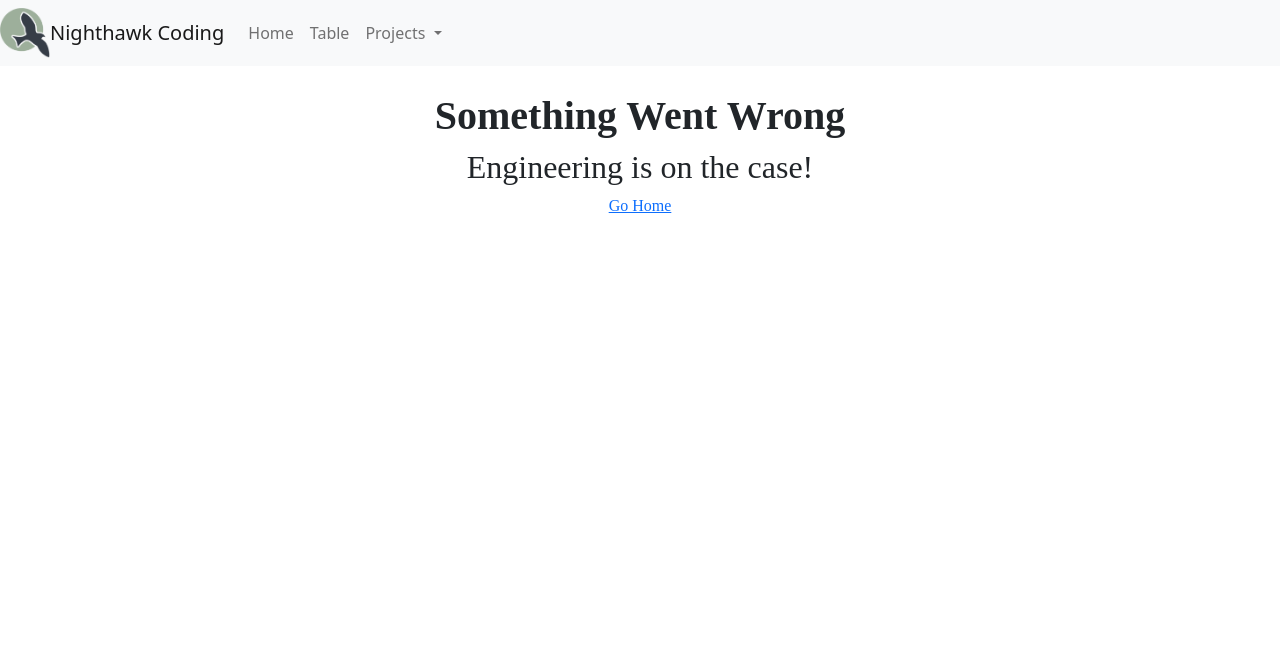
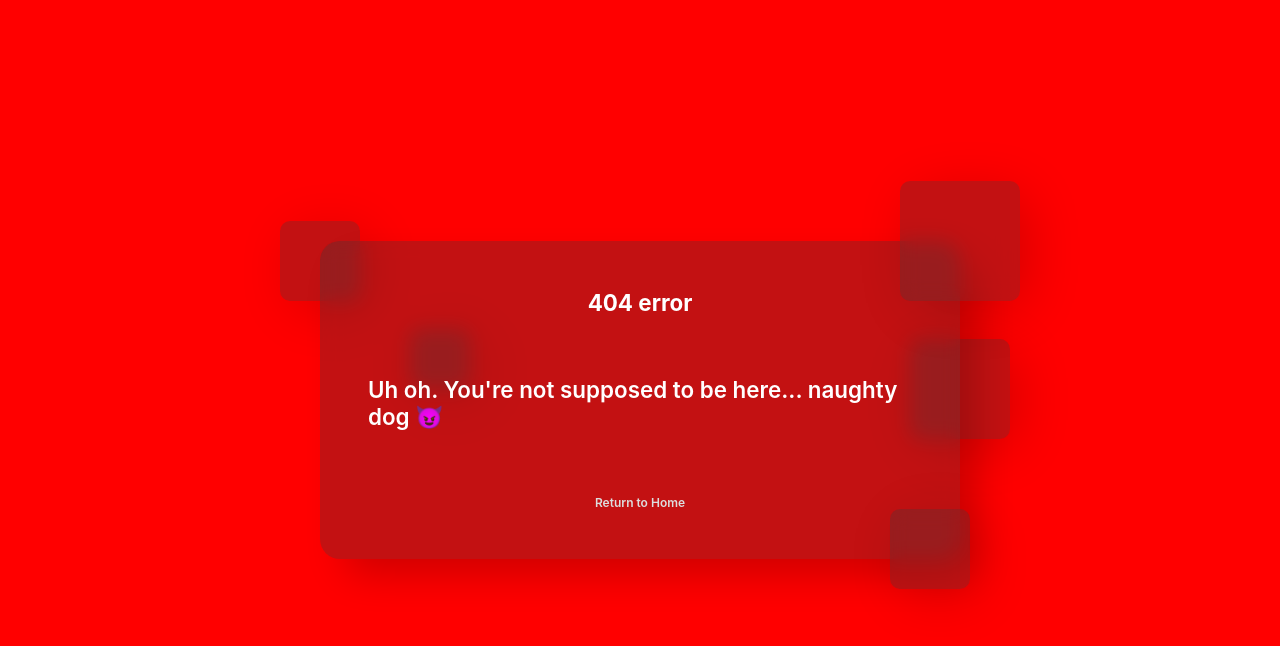
Before and after one commit to Project-MKAAT/backend-MKAAT, a Flask app: template templates/404.html in a window 1280 px wide. Shown: the top 646 px of the page. Run offline with Flask 3, Linux system fonts and the light colour scheme; the template is opened without the code that fills it, so the values that code supplies are empty; some libraries are stand-ins or nearby versions.

Commit message:
crazy 404 page

```diff
--- a/templates/404.html
+++ b/templates/404.html
@@ -1,20 +1,148 @@
-{% extends "layouts/base.html" %}
-{% set project = "404" %}
+<!DOCTYPE html>
+<html lang="en">
 
-{% block body %}
-    <div class="index">
-        <div class="center-block" style="margin: 2% 10% 10%; font-family: gilroy,serif;">
-            <div class="col-12" style="text-align: center;">
-                <h1><strong>Something Went Wrong</strong></h1>
-            </div>
+<head>
+    <meta charset="UTF-8">
+    <meta name="viewport" content="width=device-width, initial-scale=1.0">
+    <title>Login</title>
+    <style>
+        body {
+            /* background: black; */
+            background: red;
+            color: white;
+            font-family: -apple-system, system-ui, BlinkMacSystemFont;
+            font-weight: 600;
+        }
 
-            <div class="jumbotron jumbotron-fluid" style="text-align: center; ">
-                <h2>Engineering is on the case!</h2>
-                <a href="/">Go Home</a>
-            </div>
+        .container {
+            position: absolute;
+            transform: translate(-50%, -50%);
+            top: 50%;
+            left: 50%;
+        }
+
+        .error {
+            background: rgba(58, 58, 60, 0.3);
+            padding: 3em;
+            height: auto;
+            border-radius: 20px;
+            backdrop-filter: blur(10px);
+            box-shadow: 20px 20px 40px -6px rgba(0, 0, 0, 0.2);
+            text-align: center;
+            position: relative;
+            transition: all 0.2s ease-in-out;
+
+            &:hover {
+                box-shadow: 4px 4px 60px 8px rgba(0, 0, 0, 0.2);
+            }
+        }
+
+        p {
+            color: white;
+            font-size: 1.4rem;
+            margin-top: 0;
+            margin-bottom: 60px;
+        }
+
+        a {
+            text-decoration: none;
+            color: #ddd;
+            font-size: 12px;
+
+            &:hover {
+                text-shadow: 2px 2px 6px #00000040;
+            }
+
+            &:active {
+                text-shadow: none;
+            }
+        }
+
+        ::placeholder {
+            color: #fff;
+            text-shadow: 2px 2px 4px rgba(0, 0, 0, 0.4);
+        }
+
+        .drop {
+            background: rgba(58, 58, 60, 0.3);
+            backdrop-filter: blur(10px);
+            border-radius: 10px;
+            box-shadow: 10px 10px 60px -8px rgba(0, 0, 0, 0.2);
+            position: absolute;
+            transition: all 0.2s ease;
+
+        }
+
+        .drop-1 {
+            height: 80px;
+            width: 80px;
+            top: -20px;
+            left: -40px;
+            z-index: -1;
+        }
+
+        .drop-2 {
+            height: 80px;
+            width: 80px;
+            bottom: -30px;
+            right: -10px;
+        }
+
+        .drop-3 {
+            height: 100px;
+            width: 100px;
+            bottom: 120px;
+            right: -50px;
+            z-index: -1;
+        }
+
+        .drop-4 {
+            height: 120px;
+            width: 120px;
+            top: -60px;
+            right: -60px;
+        }
+
+        .drop-5 {
+            height: 60px;
+            width: 60px;
+            bottom: 170px;
+            left: 90px;
+            z-index: -1;
+        }
+
+
+        a,
+        input:focus,
+        select:focus,
+        textarea:focus,
+        button:focus {
+            outline: none;
+        }
+    </style>
+</head>
+
+<body>
+    <div class="container">
+
+        <div class="error">
+            <p><strong>404 error</strong></p>
+            <p style="text-align: left;">Uh oh. You're not supposed to be here... naughty dog 😈</p>
+            <!-- flag{n4ugh7y_d0g_6D79206E7574732069746368} -->
+            <a href="http://127.0.0.1:8069/">Return to Home</a>
+        </div>
+
+        <!-- square things in the background -->
+        <div class="drops">
+            <div class="drop drop-1"></div>
+            <div class="drop drop-2"></div>
+            <div class="drop drop-3"></div>
+            <div class="drop drop-4"></div>
+            <div class="drop drop-5"></div>
         </div>
     </div>
-{% endblock %}
 
-{% block background %}
-{% endblock %}
+
+</body>
+
+</html>
```
Also changed, not shown: templates/index.html (+38 -58 lines), templates/null.html (deleted, +0 -7 lines), templates/table.html (deleted, +0 -109 lines).
